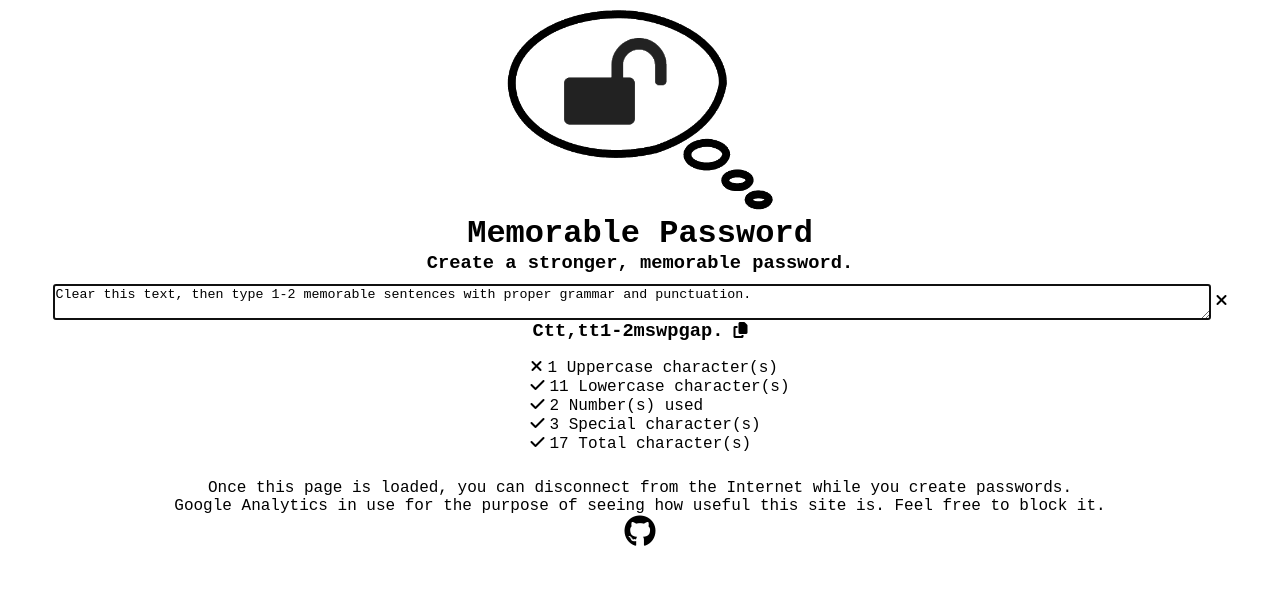
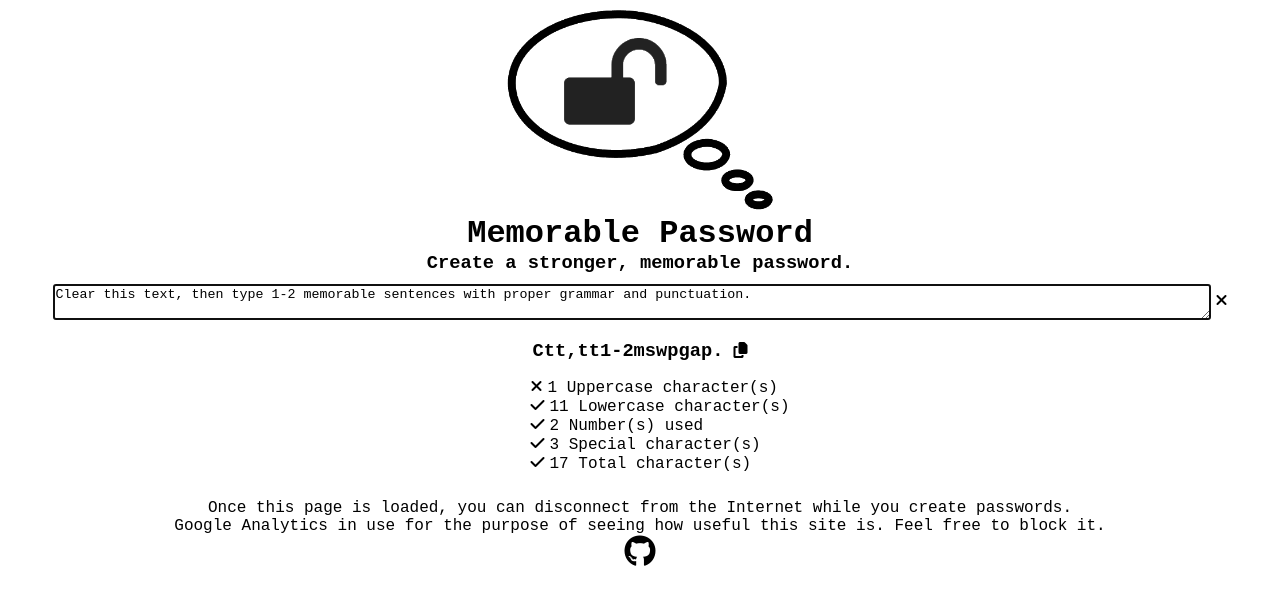
Before and after one commit to itsmikechu/memorable-password, a React (Create React App) app: page / in a window 1280 px wide. Shown: the top 604 px of the page. Built offline with nearby package versions, Linux system fonts and the light colour scheme.

Commit message:
Checklist/Password: UI tweaks

```diff
--- a/src/components/Checklist.css
+++ b/src/components/Checklist.css
@@ -7,6 +7,6 @@
    text-align: left;
 }
 
-li>i {
+li > i {
     margin-right: 5px;
 }
--- a/src/components/Password.css
+++ b/src/components/Password.css
@@ -5,3 +5,7 @@
 .copyButton {
   margin-left: 10px;
 }
+
+.Password {
+  margin-top: 20px;
+}
```
